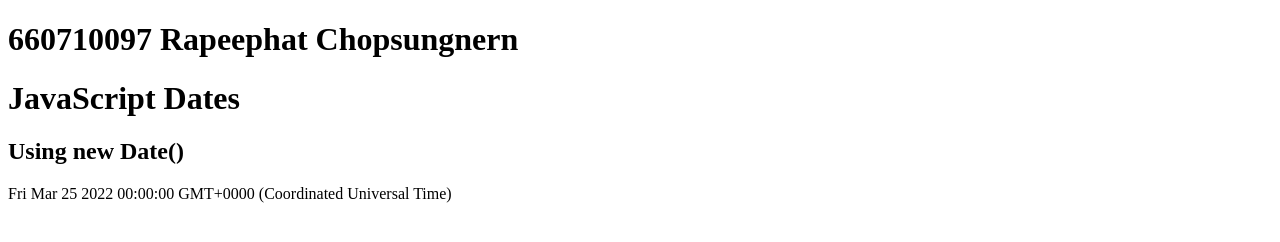
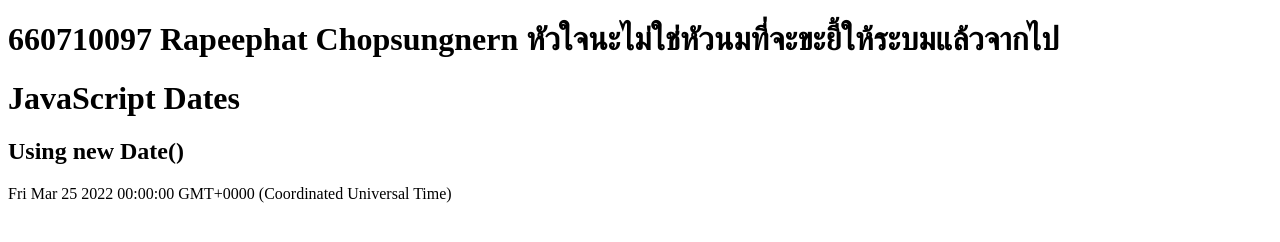
Before and after one commit to 660710097/517101_097, a plain HTML site: page index.html in a window 1280 px wide. Drawn offline with Linux system fonts and the light colour scheme.

Commit message:
Update index.html

```diff
--- a/index.html
+++ b/index.html
@@ -2,7 +2,7 @@
 <html>
 
 <body>
-  <h1> 660710097 Rapeephat Chopsungnern </h1>
+  <h1> 660710097 Rapeephat Chopsungnern  หัวใจนะไม่ใช่หัวนมที่จะขะยี้ให้ระบมแล้วจากไป</h1>
   <h1>JavaScript Dates</h1>
   <h2>Using new Date()</h2>
 
```
